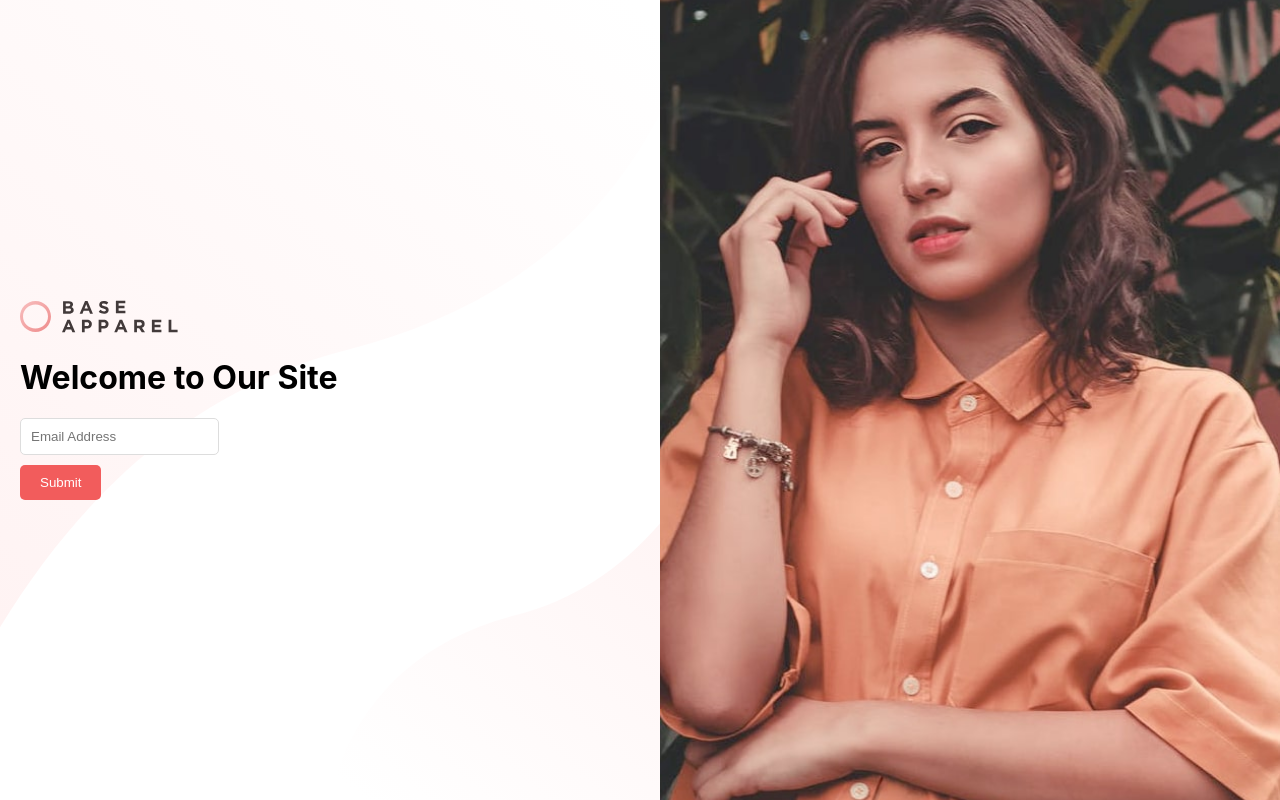
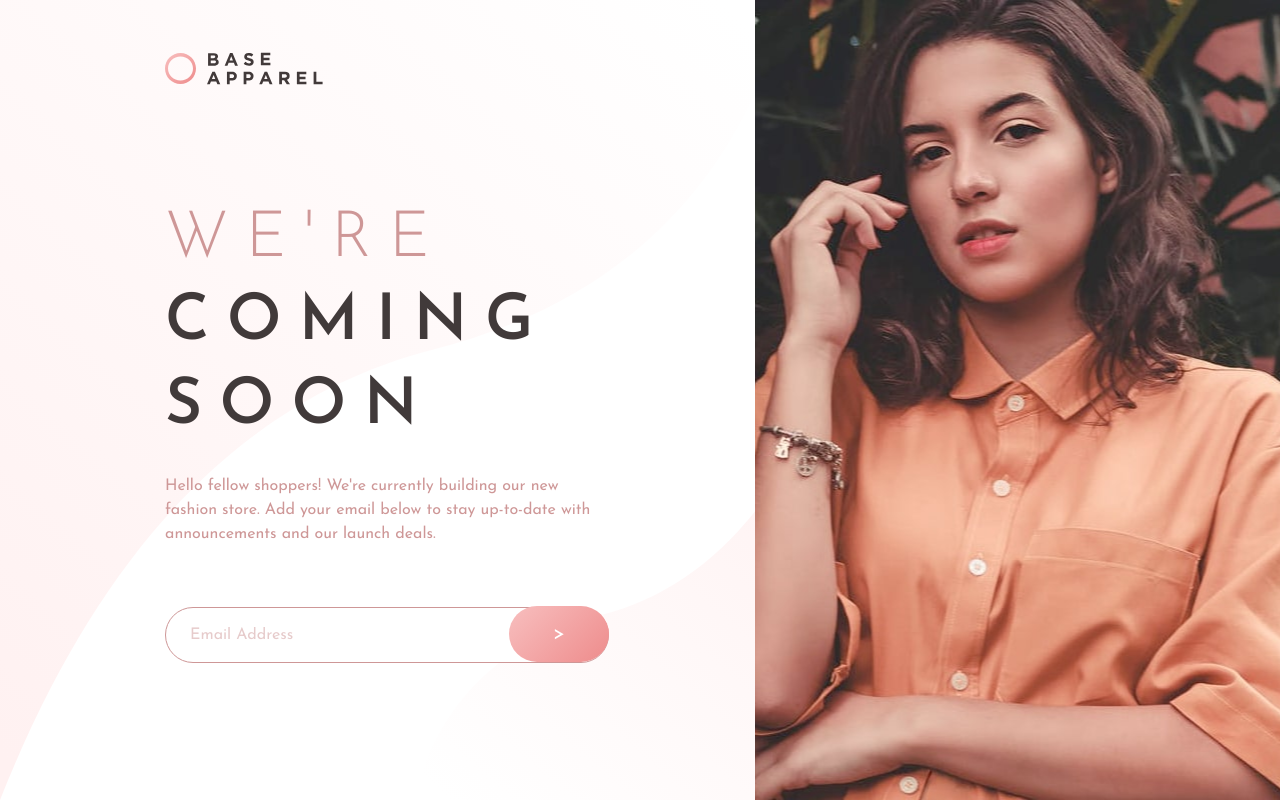
Before and after one commit to kaiens-lab/Coming-Soon-Page, a React (Create React App) app: page / in a window 1280 px wide. Built offline with nearby package versions, Linux system fonts and the light colour scheme.

Commit message:
Refactor components and update styling

```diff
--- a/public/index.html
+++ b/public/index.html
@@ -4,40 +4,14 @@
     <meta charset="utf-8" />
     <link rel="icon" href="%PUBLIC_URL%/favicon.ico" />
     <meta name="viewport" content="width=device-width, initial-scale=1" />
-    <meta name="theme-color" content="#000000" />
-    <meta
-      name="description"
-      content="Web site created using create-react-app"
+    <link
+      href="https://fonts.googleapis.com/css2?family=Josefin+Sans:wght@300;400;600&display=swap"
+      rel="stylesheet"
     />
-    <link rel="apple-touch-icon" href="%PUBLIC_URL%/logo192.png" />
-    <!--
-      manifest.json provides metadata used when your web app is installed on a
-      user's mobile device or desktop. See https://developers.google.com/web/fundamentals/web-app-manifest/
-    -->
-    <link rel="manifest" href="%PUBLIC_URL%/manifest.json" />
-    <!--
-      Notice the use of %PUBLIC_URL% in the tags above.
-      It will be replaced with the URL of the `public` folder during the build.
-      Only files inside the `public` folder can be referenced from the HTML.
-
-      Unlike "/favicon.ico" or "favicon.ico", "%PUBLIC_URL%/favicon.ico" will
-      work correctly both with client-side routing and a non-root public URL.
-      Learn how to configure a non-root public URL by running `npm run build`.
-    -->
     <title>React App</title>
   </head>
   <body>
     <noscript>You need to enable JavaScript to run this app.</noscript>
     <div id="root"></div>
-    <!--
-      This HTML file is a template.
-      If you open it directly in the browser, you will see an empty page.
-
-      You can add webfonts, meta tags, or analytics to this file.
-      The build step will place the bundled scripts into the <body> tag.
-
-      To begin the development, run `npm start` or `yarn start`.
-      To create a production bundle, use `npm run build` or `yarn build`.
-    -->
   </body>
 </html>
--- a/src/App.js
+++ b/src/App.js
@@ -1,5 +1,6 @@
 import { React } from "react";
 import Header from "../src/components/Header.jsx";
+import Description from "../src/components/Description.jsx";
 import EmailForm from "../src/components/EmailForm.jsx";
 import "./styles/App.css";
 
@@ -8,6 +9,7 @@ function App() {
     <div className="app">
       <div className="left-section">
         <Header />
+        <Description />
         <EmailForm />
       </div>
       <div className="right-section"></div>
--- /dev/null
+++ b/src/components/Description.css
@@ -0,0 +1,8 @@
+.description {
+  color: var(--DesaturatedRed);
+  font-family: "Josefin Sans";
+  width: 27.75rem;
+  height: 12rem;
+  line-height: 1.5;
+  margin-bottom: 3.125rem;
+}
--- a/src/components/Description.jsx
+++ b/src/components/Description.jsx
@@ -1 +1,15 @@
 //頁面的描述文本
+import React from "react";
+import "./Description.css";
+
+function Description() {
+  return (
+    <p className="description">
+      Hello fellow shoppers! We're currently building our new fashion store. Add
+      your email below to stay up-to-date with announcements and our launch
+      deals.
+    </p>
+  );
+}
+
+export default Description;
--- /dev/null
+++ b/src/components/EmailForm.css
@@ -0,0 +1,56 @@
+.input-container input {
+  box-sizing: border-box;
+  padding: 1.5rem;
+  border-radius: 3.125rem;
+  border: 1px solid var(--DesaturatedRed);
+  width: 27.75rem;
+  height: 3.5rem;
+  font-size: 1rem;
+  font-family: "Josefin Sans", sans-serif;
+  color: var(--DarkGrayishRed);
+}
+
+.input-container input:focus {
+  border-color: var(--DesaturatedRed);
+  box-shadow: 0 0 0 2px rgba(218, 186, 186, 0.5);
+  outline: none;
+}
+
+.input-container ::placeholder {
+  font-family: "Josefin Sans", sans-serif;
+  color: var(--DesaturatedRed);
+  opacity: 0.5;
+}
+
+.input-container button {
+  font-size: 1.25rem;
+  font-family: "Josefin Sans", sans-serif;
+  margin-top: 0.625rem;
+  margin-left: -6.25rem;
+  padding: 0.625rem 1.25rem;
+  background: linear-gradient(135deg, hsl(0, 80%, 86%), hsl(0, 74%, 74%));
+  color: white;
+  border: none;
+  border-radius: 3.125rem;
+  cursor: pointer;
+  width: 6.25rem;
+  height: 3.5rem;
+}
+
+.input-container button:hover {
+  background: linear-gradient(135deg, hsl(0, 100%, 97%), hsl(0, 100%, 80%));
+  /*   background: linear-gradient(135deg, hsl(0, 0%, 100%), hsl(0, 100%, 98%)); */
+}
+
+.error {
+  color: var(--DesaturatedRed);
+  margin-top: 0.3125rem;
+  padding: 0.625rem 1.25rem;
+}
+
+.success {
+  color: rgb(0, 121, 0);
+  font-size: 1rem;
+  margin-top: 0.3125rem;
+  padding: 0.625rem 1.25rem;
+}
--- a/src/components/EmailForm.jsx
+++ b/src/components/EmailForm.jsx
@@ -1,39 +1,41 @@
-//包含一個輸入框&提交按鈕的表單
+import React, { useState } from "react";
+import "./EmailForm.css";
+import errorIcon from "../assets/images/icon-error.svg";
 
-import React, { useState } from "react";
-
-const EmailForm = () => {
+function EmailForm() {
   const [email, setEmail] = useState("");
   const [error, setError] = useState("");
+  const [success, setSuccess] = useState("");
 
   const handleSubmit = (e) => {
     e.preventDefault();
-    if (!validateEmail(email)) {
-      setError("Please enter a valid email");
+
+    if (validateEmail(email)) {
+      setSuccess("Email submitted successfully!");
+      setError(""); // 清除錯誤消息
     } else {
-      // Handle form submission (e.g., send to server)
-      setError("");
-      alert("Email submitted successfully");
+      setError("Please provid a valid email.");
+      setSuccess(""); // 清除成功消息
     }
   };
 
   const validateEmail = (email) => {
-    const regex = /^[^\s@]+@[^\s@]+\.[^\s@]+$/;
-    return regex.test(email);
+    return /^[^\s@]+@[^\s@]+\.[^\s@]+$/.test(email);
   };
 
   return (
-    <form onSubmit={handleSubmit}>
+    <form onSubmit={handleSubmit} className="input-container" noValidate>
       <input
         type="email"
         placeholder="Email Address"
         value={email}
         onChange={(e) => setEmail(e.target.value)}
       />
-      <button type="submit">Submit</button>
+      <button type="submit">{">"}</button>
       {error && <p className="error">{error}</p>}
+      {success && <p className="success">{success}</p>}
     </form>
   );
-};
+}
 
 export default EmailForm;
--- /dev/null
+++ b/src/components/Header.css
@@ -0,0 +1,26 @@
+.logo {
+  margin-top: 3.125rem;
+  margin-bottom: 3.4375rem;
+}
+
+header {
+  height: 100vh;
+}
+
+.greeting {
+  font-family: "Josefin Sans", sans-serif;
+  font-size: 4rem;
+  width: 2.775rem;
+  height: 1.2rem;
+  letter-spacing: 1.0825rem;
+}
+
+.pink-font {
+  color: var(--DesaturatedRed);
+  font-weight: 300;
+}
+
+.black-font {
+  color: var(--DarkGrayishRed);
+  font-weight: 600;
+}
--- a/src/components/Header.jsx
+++ b/src/components/Header.jsx
@@ -2,12 +2,15 @@
 
 import React from "react";
 import logo from "../assets/images/logo.svg";
+import "./Header.css";
 
 function Header() {
   return (
     <header>
-      <img src={logo} alt="logo" />
-      <h1>Welcome to Our Site</h1>
+      <img src={logo} className="logo" alt="logo" />
+      <p className="greeting pink-font">WE'RE</p>
+      <p className="greeting black-font "> COMING</p>
+      <p className="greeting black-font"> SOON</p>
     </header>
   );
 }
--- a/src/index.css
+++ b/src/index.css
@@ -1,13 +1,8 @@
 body {
   margin: 0;
-  font-family: -apple-system, BlinkMacSystemFont, 'Segoe UI', 'Roboto', 'Oxygen',
-    'Ubuntu', 'Cantarell', 'Fira Sans', 'Droid Sans', 'Helvetica Neue',
-    sans-serif;
-  -webkit-font-smoothing: antialiased;
-  -moz-osx-font-smoothing: grayscale;
+  @import url("https://fonts.googleapis.com/css2?family=Josefin+Sans:wght@300;400;600&display=swap");
 }
 
-code {
-  font-family: source-code-pro, Menlo, Monaco, Consolas, 'Courier New',
-    monospace;
+body {
+  font-family: "Josefin Sans", sans-serif;
 }
--- a/src/styles/App.css
+++ b/src/styles/App.css
@@ -1,3 +1,9 @@
+:root {
+  --DesaturatedRed: hsl(0, 36%, 70%);
+  --SoftRed: hsl(0, 93%, 68%);
+  --DarkGrayishRed: hsl(0, 6%, 24%);
+}
+
 .app {
   display: flex;
   height: 100vh;
@@ -5,47 +11,14 @@
 
 .left-section {
   flex: 1;
-  padding: 20px;
+  padding: 65px 65px 200px 165px;
   display: flex;
   flex-direction: column;
   justify-content: center;
-  background: url("../assets/images/bg-pattern-desktop.svg") no-repeat
-    center/cover;
+  background: url("../assets/images/bg-pattern-desktop.svg");
 }
 
 .right-section {
   flex: 1;
   background: url("../assets/images/hero-desktop.jpg") no-repeat center/cover;
 }
-
-.header h1 {
-  font-size: 3rem;
-  color: #333;
-}
-
-form {
-  display: flex;
-  flex-direction: column;
-  align-items: flex-start;
-}
-
-input {
-  padding: 10px;
-  border-radius: 5px;
-  border: 1px solid #ddd;
-}
-
-button {
-  margin-top: 10px;
-  padding: 10px 20px;
-  background-color: #f25c5c;
-  color: white;
-  border: none;
-  border-radius: 5px;
-  cursor: pointer;
-}
-
-.error {
-  color: red;
-  margin-top: 5px;
-}
```
Also changed, not shown: src/setupTests.js (deleted, +0 -5 lines), src/logo.svg (deleted), 1 other file (tests, documents, lock files or other folders).
